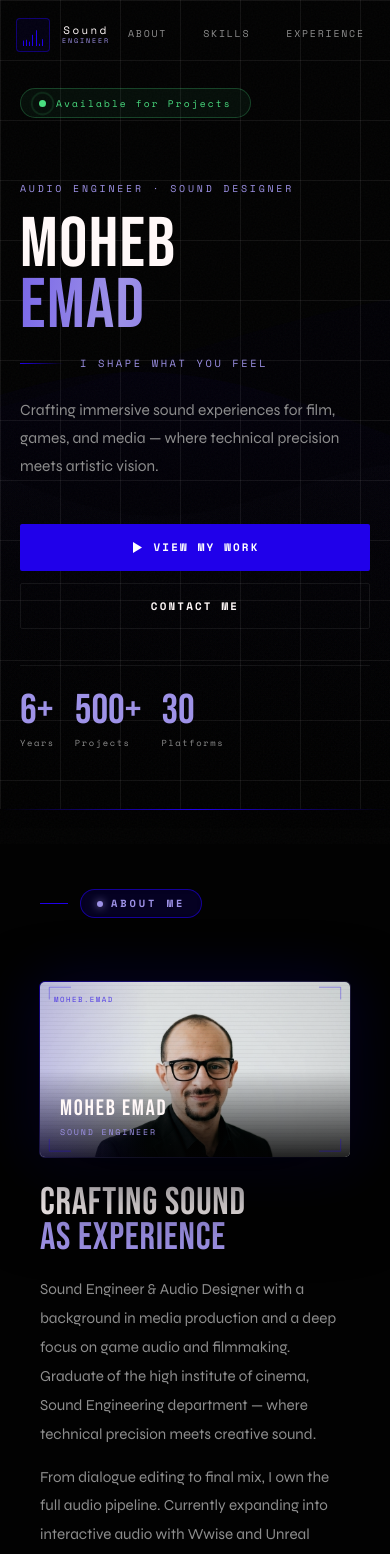
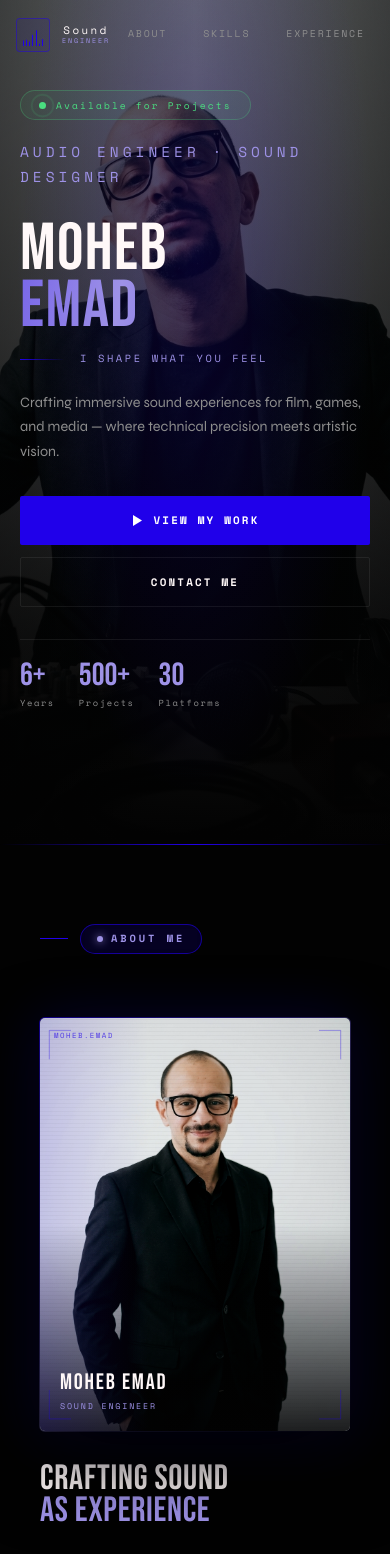
Before and after one commit to engBeshoyRamy/Moheb-Emad-, a React (Vite) app: page / in a window 390 px wide. Shown: the top 1554 px of the page. Built offline with nearby package versions, Linux system fonts and the light colour scheme.

Commit message:
fix: improve mobile responsiveness for Navbar, Hero, About, and Footer

```diff
--- a/src/components/About.jsx
+++ b/src/components/About.jsx
@@ -106,9 +106,13 @@ export default function About() {
                   <img
                     src="/moheb.jpg"
                     alt="Moheb Emad — Sound Engineer"
+                    className="about-photo-img"
                     style={{
                       width: '100%', height: '100%',
-                      objectFit: 'cover', objectPosition: 'top center', display: 'block',
+                      objectFit: 'cover',
+                      /* desktop: show from top */
+                      objectPosition: 'top center',
+                      display: 'block',
                       filter: 'brightness(0.9) contrast(1.08) saturate(0.9)',
                     }}
                   />
--- a/src/components/Hero.jsx
+++ b/src/components/Hero.jsx
@@ -185,6 +185,43 @@ export default function Hero() {
         pointerEvents: 'none',
       }} />
 
+      {/* ── MOBILE ONLY: Portrait as full background ── */}
+      <div
+        className="hero-mobile-bg"
+        aria-hidden="true"
+        style={{
+          position: 'absolute', inset: 0,
+          zIndex: 1, pointerEvents: 'none',
+          display: 'none', // shown via CSS on mobile
+        }}
+      >
+        <img
+          src="/portrait.jpg"
+          alt=""
+          style={{
+            width: '100%', height: '100%',
+            objectFit: 'cover',
+            objectPosition: 'center top',
+            display: 'block',
+          }}
+        />
+        {/* Heavy gradient so text is readable */}
+        <div style={{
+          position: 'absolute', inset: 0,
+          background: 'linear-gradient(to bottom, rgba(2,2,2,0.55) 0%, rgba(2,2,2,0.72) 40%, rgba(2,2,2,0.92) 75%, var(--void) 100%)',
+        }} />
+        {/* Side vignette */}
+        <div style={{
+          position: 'absolute', inset: 0,
+          background: 'linear-gradient(to right, rgba(2,2,2,0.4) 0%, transparent 50%, rgba(2,2,2,0.4) 100%)',
+        }} />
+        {/* Blue accent glow */}
+        <div style={{
+          position: 'absolute', inset: 0,
+          background: 'radial-gradient(ellipse at 50% 30%, rgba(32,0,234,0.18) 0%, transparent 65%)',
+        }} />
+      </div>
+
       {/* ── Left column: TEXT ── */}
       <motion.div
         className="hero-text-col"
@@ -336,7 +373,7 @@ export default function Hero() {
         </motion.div>
       </motion.div>
 
-      {/* ── Right column: PORTRAIT ── */}
+      {/* ── Right column: PORTRAIT (desktop only) ── */}
       <motion.div
         className="hero-portrait-col"
         style={{
@@ -406,7 +443,7 @@ export default function Hero() {
             <Portrait />
           </div>
 
-          {/* Corner labels */}
+          {/* Corner accents */}
           <div aria-hidden="true" style={{
             position: 'absolute', top: -10, left: 16, zIndex: 10,
             fontFamily: 'var(--ff-mono)', fontSize: '0.52rem',
@@ -427,7 +464,7 @@ export default function Hero() {
         </div>
       </motion.div>
 
-      {/* Scroll hint */}
+      {/* Scroll hint — desktop only */}
       <motion.div
         className="hero-scroll-hint"
         initial={{ opacity: 0 }}
--- a/src/index.css
+++ b/src/index.css
@@ -192,6 +192,7 @@
   overflow: hidden;
   transition: transform 0.25s var(--ease-out), box-shadow 0.25s;
   cursor: pointer;
+  -webkit-tap-highlight-color: transparent;
 }
 .btn-primary::before {
   content: '';
@@ -225,6 +226,7 @@
   overflow: hidden;
   transition: border-color 0.3s, color 0.3s, transform 0.25s var(--ease-out);
   cursor: pointer;
+  -webkit-tap-highlight-color: transparent;
 }
 .btn-outline::after {
   content: '';
@@ -250,6 +252,7 @@
   transition: background 0.35s, border-color 0.35s, box-shadow 0.35s;
   flex-shrink: 0;
   overflow: hidden;
+  -webkit-tap-highlight-color: transparent;
 }
 .theme-toggle:hover { border-color: rgba(32,0,234,0.5); box-shadow: 0 0 12px rgba(32,0,234,0.2); }
 .theme-toggle__track {
@@ -340,12 +343,6 @@
 .about-left { position: sticky; top: 100px; }
 
 /* ═══════════════════════════════════════════
-   ██████╗ ███╗   ███╗ ██████╗ ██████╗ ██╗██╗     ███████╗
-   ██╔══██╗████╗ ████║██╔═══██╗██╔══██╗██║██║     ██╔════╝
-   ██║  ██║██╔████╔██║██║   ██║██████╔╝██║██║     █████╗
-   ██║  ██║██║╚██╔╝██║██║   ██║██╔══██╗██║██║     ██╔══╝
-   ██████╔╝██║ ╚═╝ ██║╚██████╔╝██████╔╝██║███████╗███████╗
-   ╚═════╝ ╚═╝     ╚═╝ ╚═════╝ ╚═════╝ ╚═╝╚══════╝╚══════╝
    MOBILE — max-width: 768px
 ═══════════════════════════════════════════ */
 @media (max-width: 768px) {
@@ -354,51 +351,83 @@
   #hero {
     display: flex !important;
     flex-direction: column !important;
-    padding: 88px 20px 60px !important;
+    /* More breathing room under navbar, less bottom padding */
+    padding: 90px 20px 48px !important;
     min-height: auto !important;
     gap: 0 !important;
   }
+  /* Hero mobile background portrait */
+  #hero .hero-mobile-bg {
+    display: block !important;
+  }
 
-  /* Portrait column — hidden on mobile */
+  /* Hero min-height on mobile — enough to show content comfortably */
+  #hero {
+    min-height: 100svh !important;
+  }
+
+  /* About photo — keep portrait ratio but center on face */
+  .about-photo-frame {
+    aspect-ratio: 3/4 !important;
+    max-height: 460px !important;
+  }
+
+  /* About photo img — center position shows face not body */
+  .about-photo-img {
+    object-position: center 15% !important;
+  }
+
+  /* Portrait — hidden on mobile */
   #hero .hero-portrait-col {
     display: none !important;
   }
 
-  /* Hero text column full width */
+  /* Text col full width */
   #hero .hero-text-col {
     width: 100% !important;
   }
 
-  /* Availability badge */
-  #hero .hero-badge {
-    margin-bottom: 24px !important;
+  /* Badge spacing tightened */
+  #hero .hero-badge > div {
+    margin-bottom: 20px !important;
   }
 
   /* Name size */
   #hero h1 {
-    font-size: clamp(4rem, 18vw, 6rem) !important;
-    margin-bottom: 20px !important;
+    font-size: clamp(3.8rem, 17vw, 5.5rem) !important;
+    margin-bottom: 16px !important;
+  }
+
+  /* Bio text */
+  #hero p {
+    font-size: 0.9rem !important;
+    line-height: 1.7 !important;
+    margin-bottom: 32px !important;
   }
 
   /* CTA buttons — full width stacked */
   #hero .hero-ctas {
     flex-direction: column !important;
     gap: 12px !important;
-    margin-bottom: 36px !important;
+    margin-bottom: 32px !important;
   }
   #hero .hero-ctas .btn-primary,
   #hero .hero-ctas .btn-outline {
     width: 100% !important;
     justify-content: center !important;
+    padding: 16px 20px !important;
   }
 
-  /* Stats row */
+  /* Stats row — tighter gap, smaller numbers */
   #hero .hero-stats {
-    gap: 20px !important;
-    padding-top: 24px !important;
+    gap: 24px !important;
+    padding-top: 20px !important;
+  }
+  #hero .hero-stats > div > div:first-child {
+    font-size: 2rem !important;
   }
 
-  /* Scroll hint hidden on mobile */
+  /* Scroll hint hidden */
   #hero .hero-scroll-hint {
     display: none !important;
   }
@@ -406,18 +435,19 @@
   /* ── ABOUT ── */
   .about-grid {
     grid-template-columns: 1fr !important;
-    gap: 28px !important;
+    gap: 32px !important;
   }
   .about-left {
     position: static !important;
   }
 
-  /* About photo — cinematic 16:9 ratio on mobile */
+  /* About photo — taller crop on mobile so face is visible */
   .about-photo-frame {
-    aspect-ratio: 16/9 !important;
+    aspect-ratio: 3/4 !important;
+    max-height: 420px !important;
   }
 
-  /* Floating tag hidden on mobile */
+  /* Floating tag hidden */
   .about-float-tag {
     display: none !important;
   }
@@ -428,12 +458,12 @@
     gap: 16px !important;
   }
 
-  /* EQ display hidden on mobile to save space */
+  /* EQ display hidden */
   .studio-eq-display {
     display: none !important;
   }
 
-  /* Meta grid 1 col on mobile */
+  /* Meta grid 1 col */
   .about-meta-grid {
     grid-template-columns: 1fr !important;
     gap: 14px !important;
@@ -443,30 +473,23 @@
   #skills .skills-grid {
     grid-template-columns: 1fr !important;
   }
-
-  /* Stats strip wraps nicely */
   #skills .stats-strip {
     gap: 24px !important;
     justify-content: center !important;
   }
 
   /* ── EXPERIENCE ── */
-  /* Timeline center line hidden */
   #experience .timeline-line {
     display: none !important;
   }
   #experience .timeline-dot {
     display: none !important;
   }
-
-  /* Each exp row — single column */
   #experience .exp-row {
     grid-template-columns: 1fr !important;
     gap: 0 !important;
     margin-bottom: 20px !important;
   }
-
-  /* Empty placeholder div hidden */
   #experience .exp-spacer {
     display: none !important;
   }
@@ -475,8 +498,6 @@
   #projects .projects-grid {
     grid-template-columns: 1fr !important;
   }
-
-  /* Filter buttons wrap */
   #projects .filter-bar {
     gap: 8px !important;
     flex-wrap: wrap !important;
@@ -486,8 +507,6 @@
     font-size: 0.55rem !important;
     padding: 7px 14px !important;
   }
-
-  /* See More button */
   #projects .see-more-btn {
     cursor: auto !important;
   }
@@ -497,22 +516,18 @@
     grid-template-columns: 1fr !important;
     gap: 24px !important;
   }
-
-  /* Contact heading smaller */
   #contact h2 {
     font-size: clamp(1.8rem, 8vw, 2.6rem) !important;
     line-height: 1 !important;
   }
-
-  /* Form name+email — stack on mobile */
   #contact .form-row {
     grid-template-columns: 1fr !important;
     gap: 0 !important;
   }
 
-  /* ── GLOBAL SECTION HEADINGS ── */
+  /* ── GLOBAL HEADINGS ── */
   section h2 {
-    font-size: clamp(2.4rem, 9vw, 3.2rem) !important;
+    font-size: clamp(2.2rem, 9vw, 3rem) !important;
     line-height: 0.92 !important;
   }
 
@@ -521,21 +536,40 @@
     padding-left: 20px !important;
     padding-right: 20px !important;
   }
-
-  /* Inner containers full width */
   section > div[style*="maxWidth"] {
     padding-left: 0 !important;
     padding-right: 0 !important;
   }
 
-  /* ── MOBILE NAV BUTTONS ── */
-  .mobile-nav-btn {
-    cursor: auto !important;
+  /* ── FOOTER ── */
+  footer {
+    padding-bottom: 24px !important;
   }
 
-  /* ── FOOTER ── */
-  #footer .footer-ghost {
-    font-size: clamp(3rem, 18vw, 6rem) !important;
+  /* Ghost text smaller on mobile */
+  footer > div:nth-child(2) > div {
+    font-size: clamp(3rem, 16vw, 5rem) !important;
+    padding: 0 16px !important;
+  }
+
+  /* Brand + socials — stack vertically */
+  footer .footer-brand-row {
+    flex-direction: column !important;
+    align-items: flex-start !important;
+    gap: 20px !important;
+  }
+
+  /* Bottom bar — stack on very small screens */
+  footer .footer-bottom-bar {
+    flex-direction: column !important;
+    align-items: flex-start !important;
+    gap: 10px !important;
+  }
+
+  /* Social icons — wrap nicely */
+  footer .footer-socials {
+    flex-wrap: wrap !important;
+    gap: 10px !important;
   }
 }
 
```
Also changed, not shown: src/components/Footer.jsx (+41 -20 lines), src/components/Navbar.jsx (+52 -22 lines).
